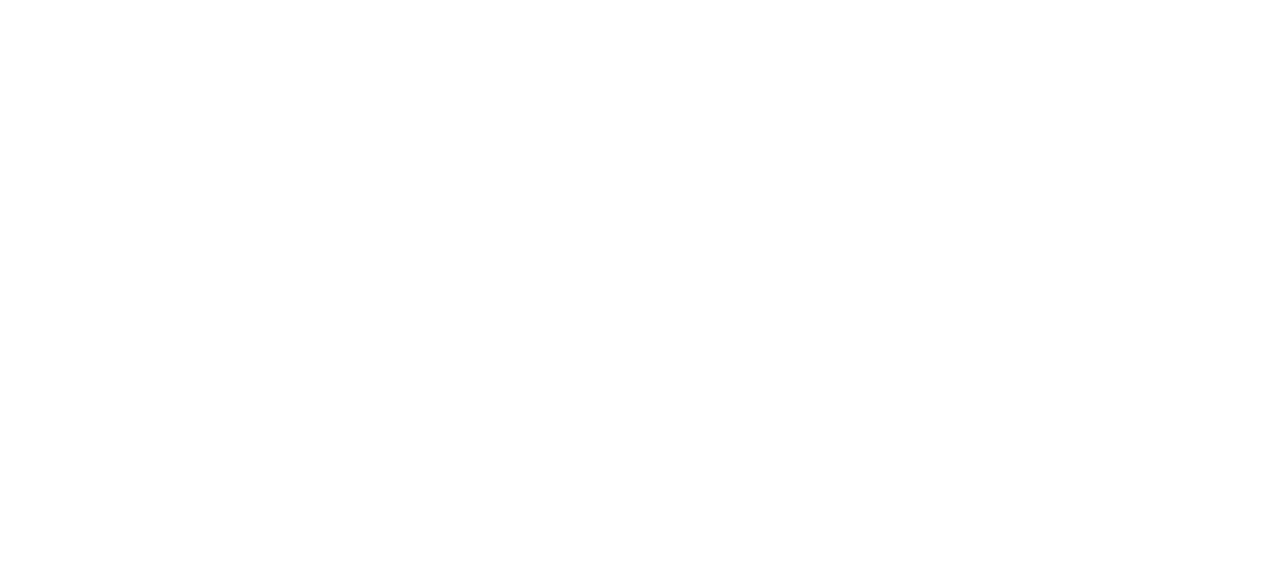
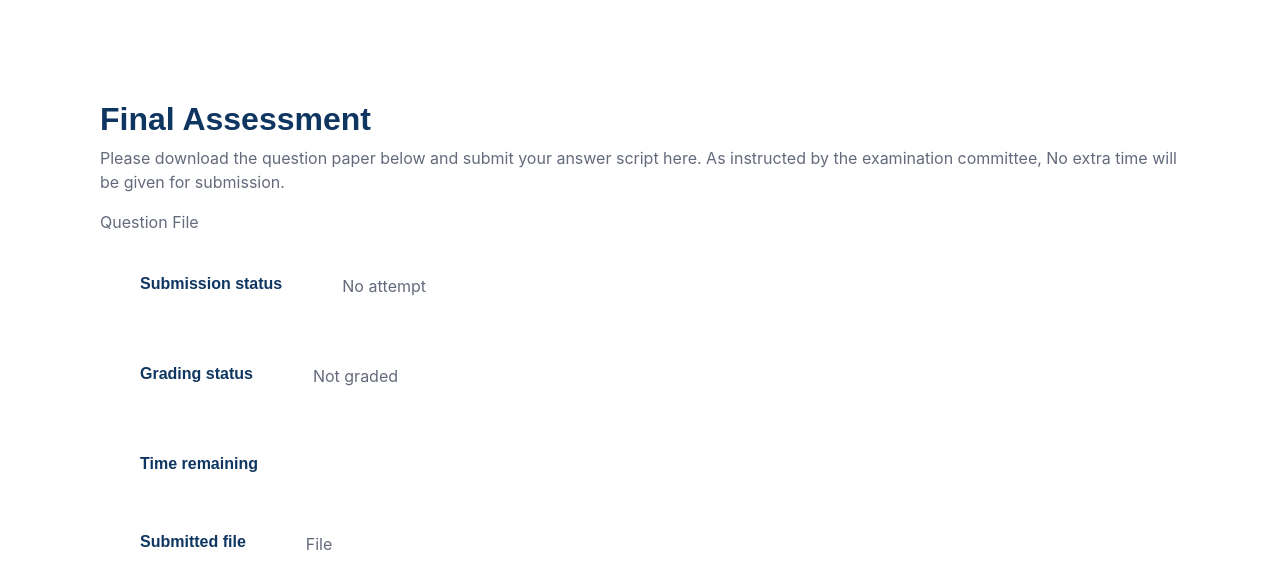
Before and after one commit to Dipta-prog/Education-Portal, a React (Create React App) app: page /assign in a window 1280 px wide. Shown: the top 588 px of the page. Built offline with nearby package versions, Linux system fonts and the light colour scheme.

Commit message:
submission assesment desining

```diff
--- a/src/App.js
+++ b/src/App.js
@@ -4,6 +4,7 @@
 import "./App.scss";
 import Home from "./Component/Home/Home/Home";
 import AdminDashboard from "./Component/Pages/Admin/AdminDashboard/AdminDashboard";
+import Assign from "./Component/Pages/Assign/Assign";
 // import Overview from './Component/Pages/Admin/AdminDashboard/Overview';
 // import { Reports, ReportsOne, ReportsThree, ReportsTwo } from './Component/Pages/Admin/AdminDashboard/Reports';
 // import Team from './Component/Pages/Admin/AdminDashboard/Team';
@@ -36,7 +37,9 @@
             <AdminDashboard />
           </Route>
 
-
+          <Route path="/assign">
+            <Assign />
+          </Route>
 
 
 
--- /dev/null
+++ b/src/Component/Pages/Assign/Assign.js
@@ -0,0 +1,43 @@
+import React from 'react';
+import './Assign.scss';
+
+const Assign = () => {
+    return (
+        <>
+            <div className="assign">
+
+                <h2>Final Assessment</h2>
+
+                <div className="instruction">
+                    <p>Please download the question paper below and submit your answer script here.
+                        As instructed by the examination committee, No extra time will be given for submission.</p>
+                        <p>Question File</p>
+                </div>
+
+                <div className="submission">
+                    <div className="submissionStatus">
+                        <h6 className="submissionStatusHeadline">Submission status</h6>
+                        <p>No attempt</p>
+                    </div>
+
+                    <div className="gradingStatus">
+                        <h6 className="gradingStatusHeadline">Grading status</h6>
+                        <p>Not graded</p>
+                    </div>
+
+                    <div className="timeRemaining">
+                        <h6 className="timeRemainingHeadline">Time remaining</h6>
+                        <p></p>
+                    </div>
+
+                    <div className="submittedFile">
+                        <h6 className="submittedFileHeadline">Submitted file</h6>
+                        <p>File</p>
+                    </div>
+                </div>
+            </div>
+        </>
+    );
+};
+
+export default Assign;
--- /dev/null
+++ b/src/Component/Pages/Assign/Assign.scss
@@ -0,0 +1,21 @@
+.assign {
+  padding: 50px;
+  margin: 50px;
+}
+
+.submissionStatus,
+.gradingStatus,
+.timeRemaining,
+.submittedFile {
+  display: flex;
+  margin: 30px;
+  padding: 10px;
+}
+
+.submissionStatusHeadline,
+.gradingStatusHeadline,
+.timeRemainingHeadline,
+.submittedFileHeadline {
+  padding-right: 30px;
+  margin-right: 30px;
+}
--- a/src/Component/Pages/TeacherForm/TeacherForm.js
+++ b/src/Component/Pages/TeacherForm/TeacherForm.js
@@ -1,44 +1,31 @@
-import React, { useState } from 'react';
+import React from 'react';
 import { useForm } from "react-hook-form";
 import WeekInputByTeacher from './WeekInputByTeacher/WeekInputByTeacher';
 
 const TeacherForm = () => {
 
-    const [courseDetailsData, setCourseDetailsData] = useState({
-        courseCode: null,
-        program: '',
-        faculty: '',
-        courseCategory: '',
-        courseOutline: '',
-        textBook: '',
-        teacherName: '',
-        officeRoom: '',
-        cellNumber: null,
-        email: '',
-        guideline: '',
-        announcement: '',
-    })
-
     const { register, handleSubmit } = useForm();
 
     const onSubmit = data => {
-        console.log(data);
-        const temp = {
-            ...courseDetailsData,
+        const eventData = {
             courseCode: data.courseCode,
             program: data.program,
-            faculty: '',
-            courseCategory: '',
-            courseOutline: '',
-            textBook: '',
-            teacherName: '',
-            officeRoom: '',
-            cellNumber: null,
-            email: '',
-            guideline: '',
-            announcement: '',
-        }
+            faculty: data.faculty,
+            courseCategory: data.courseCategory,
+            courseOutline: data.courseOutline,
+            textBook: data.textBook,
+            teacherName: data.teacherName,
+            officeRoom: data.officeRoom,
+            cellNumber: data.cellNumber,
+            email: data.email,
+            guideline: data.guideline,
+            announcement: data.announcement,
+        };
+        console.log(eventData);
+
     };
+
+
 
     return (
         <div className="teacherForm">
@@ -54,46 +41,44 @@
                                 <label htmlFor="courseCode">Course Code</label>
                                 <input className="form-control" {...register("courseCode")} required />
 
-                                <label htmlFor="courseCode">Program</label>
+                                <label htmlFor="program">Program</label>
                                 <input className="form-control" {...register("program")} required />
 
-                                <label htmlFor="courseCode">Faculty</label>
+                                <label htmlFor="faculty">Faculty</label>
                                 <input className="form-control" {...register("faculty")} required />
 
-                                <label htmlFor="courseCode">Course Category</label>
+                                <label htmlFor="courseCategory">Course Category</label>
                                 <input className="form-control" {...register("courseCategory")} required />
 
-                                <h3>Course Outline</h3>
-                                <textarea className="form-control" rows="8" cols="10" required></textarea>
+                                <label htmlFor="courseOutline">Course Outline</label>
+                                <input className="form-control" {...register("courseOutline")} required />
 
-                                <h3>Text Book</h3>
-                                <input className="form-control" type="file" rows="8" cols="10" />
+                                <label htmlFor="textBook">Text Book</label>
+                                <input className="form-control" {...register("textBook")} type="file" />
 
                             </div>
 
 
                             <div className="col-md-6">
 
-                                <h3>Course Information</h3>
-                                <label htmlFor="courseCode">Teacher Name</label>
-                                <input className="form-control" {...register("courseCode")} required />
+                                <h3>Teacher Name</h3>
+                                <label htmlFor="teacherName">Teacher Name</label>
+                                <input className="form-control" {...register("teacherName")} required />
 
-                                <label htmlFor="courseCode">Office Room</label>
-                                <input className="form-control" {...register("program")} required />
+                                <label htmlFor="officeRoom">Office Room</label>
+                                <input className="form-control" {...register("officeRoom")} required />
 
-                                <label htmlFor="courseCode">Cell Number</label>
-                                <input className="form-control" {...register("faculty")} required />
+                                <label htmlFor="cellNumber">Cell Number</label>
+                                <input className="form-control" type="number" {...register("cellNumber")} required />
 
-                                <label htmlFor="courseCode">Email</label>
-                                <input className="form-control" {...register("courseCategory")} required />
+                                <label htmlFor="email">Email</label>
+                                <input className="form-control" type="email" {...register("email")} required />
 
+                                <label htmlFor="guideline">Guideline</label>
+                                <input className="form-control" name="guideline" {...register("guideline")} required />
 
-                                <h3>Guideline</h3>
-                                <textarea className="form-control" rows="8" cols="10" required></textarea>
-
-
-                                <h3>Announcement</h3>
-                                <textarea className="form-control" rows="8" cols="10" required></textarea>
+                                <label htmlFor="announcement">Announcement</label>
+                                <input className="form-control" name="announcement" {...register("announcement")} required />
                             </div>
                         </div>
                         <div className="text-center mt-5">
--- a/src/Component/Pages/TeacherForm/WeekInputByTeacher/WeekInputByTeacher.js
+++ b/src/Component/Pages/TeacherForm/WeekInputByTeacher/WeekInputByTeacher.js
@@ -3,26 +3,32 @@
 
 const WeekInputByTeacher = () => {
 
-    const { register, handleSubmit, watch } = useForm();
-    const onSubmit = data => console.log(data);
-
-    console.log(watch("example"));
+    const { register, handleSubmit } = useForm();
+    const onSubmit = data => {
+        const weeklyData = {
+            discussionTopics: data.discussionTopics,
+            learningOutcomes: data.learningOutcomes,
+            lectureSlide: data.lectureSlide,
+            weeklyOutcome: data.weeklyOutcome,
+        };
+        console.log(weeklyData);
+    };
 
     return (
         <div className="mt-5 pt-t">
             <form onSubmit={handleSubmit(onSubmit)}>
                 <h3>Weekly Topics</h3>
                 <label htmlFor="discussionTopics">Discussion Topics</label>
-                <textarea className="form-control" {...register("discussionTopics")} rows="6" cols="10" required ></textarea>
+                <input className="form-control" {...register("discussionTopics")} required />
 
                 <label htmlFor="learningOutcomes">Learning Outcomes</label>
-                <textarea className="form-control" {...register("discussionTopics")} rows="6" cols="10" required ></textarea>
+                <input className="form-control" {...register("learningOutcomes")} required />
 
                 <label htmlFor="lectureSlide">Lecture Slide</label>
                 <input className="form-control" type="file" {...register("lectureSlide")} />
 
-                <label htmlFor="lectureSlide">Lecture Slide</label>
-                <input className="form-control" type="file" {...register("lectureSlide")} />
+                <label htmlFor="lectureSlide">Weekly Outcome</label>
+                <input className="form-control" type="file" {...register("weeklyOutcome")} />
 
                 <br />
 
--- a/src/Component/Shared/Sidebar/Sidebar.scss
+++ b/src/Component/Shared/Sidebar/Sidebar.scss
@@ -0,0 +1,19 @@
+.nav {
+  height: 80px;
+  display: flex;
+  justify-content: flex-start;
+  align-items: center;
+}
+
+.navIcon {
+  margin-left: 2rem;
+  font-size: 2rem;
+  height: 80px;
+  display: flex;
+  justify-content: flex-start;
+  align-items: center;
+}
+
+.sidebarWrap {
+  width: 100%;
+}
```
Also changed, not shown: src/Component/Pages/Admin/AdminDashboard/Overview.js (deleted, +0 -11 lines), src/Component/Pages/Admin/AdminDashboard/Reports.js (deleted, +0 -33 lines), src/Component/Pages/Admin/AdminDashboard/Team.js (deleted, +0 -11 lines), src/Component/Shared/Sidebar/SIdebar.js (+16 -32 lines).
